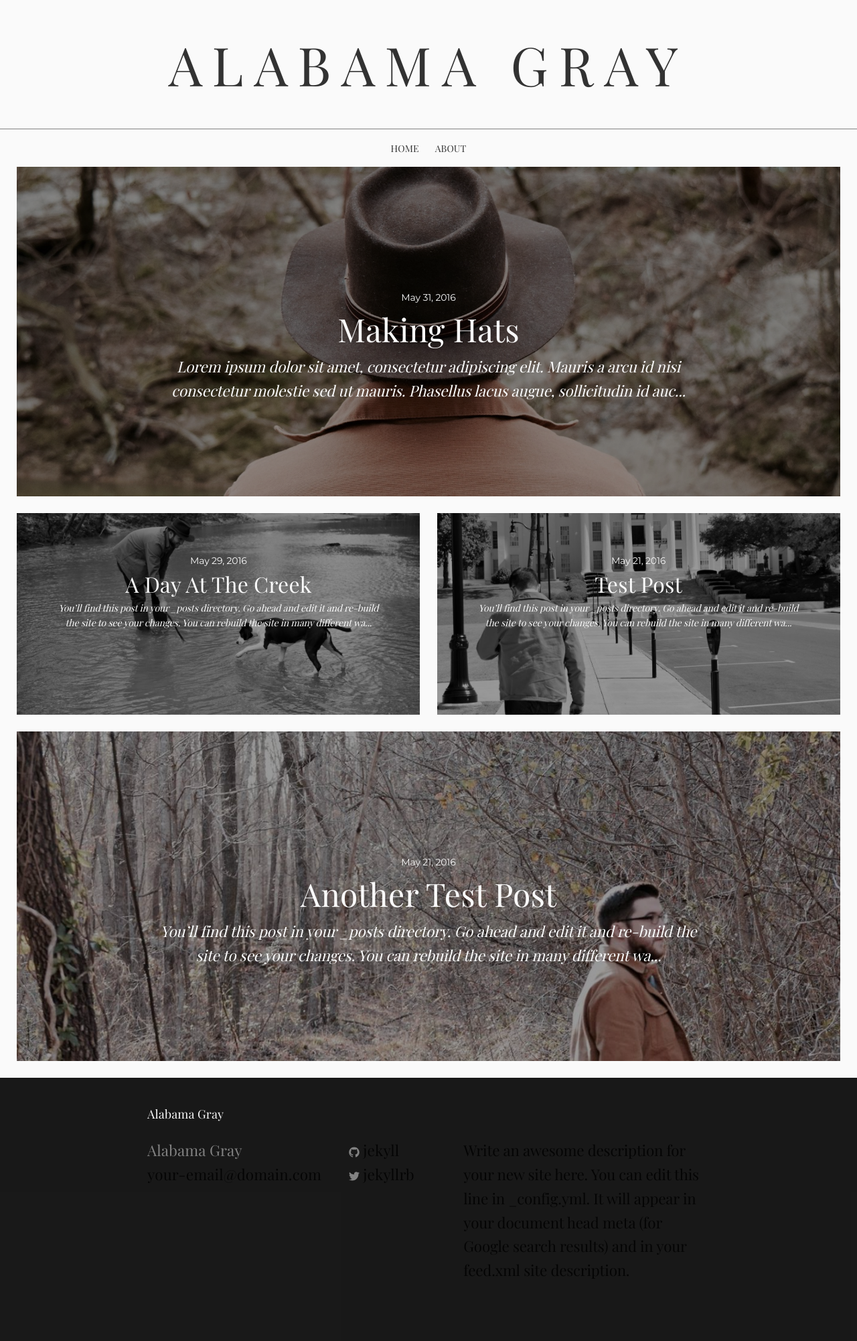
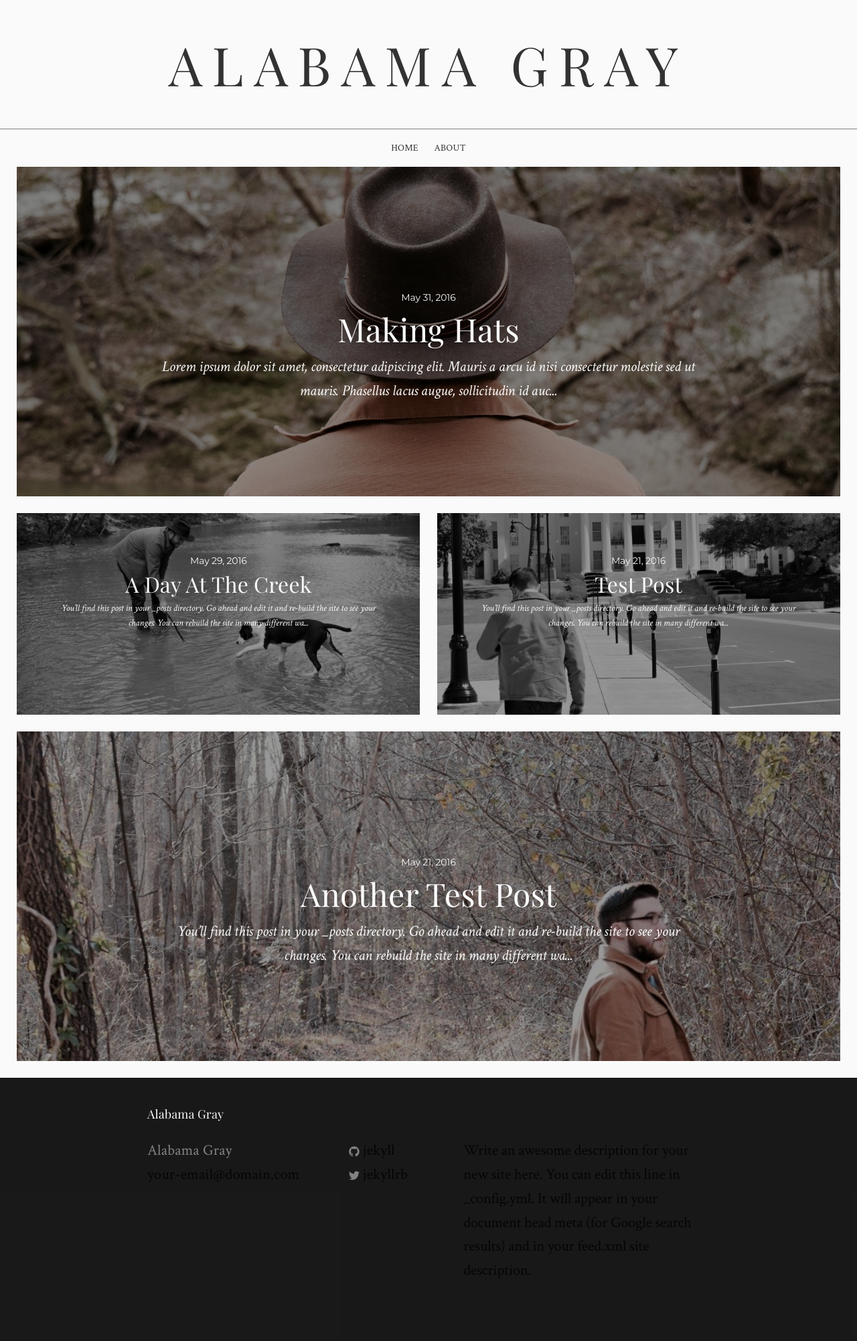
Before and after one commit to jtgry/blog, a Jekyll site: the page built from index.html, in a window 1280 px wide. Shown: the whole page at 67% size. Built offline with Jekyll 4.4.1, drawn with Linux system fonts in a browser that asks for light colours; some web fonts are replaced.

Commit message:
Updated '/css/main.scss' via CloudCannon

```diff
--- a/css/main.scss
+++ b/css/main.scss
@@ -6,7 +6,7 @@
 
 
 // Our variables
-$base-font-family: "Playfair Display", sans-serif;
+$base-font-family: "Crimson Text", sans-serif;
 $alt-font-family: "Montserrat", sans-serif;
 $base-font-size:   16px;
 $base-font-weight: 400;
```
